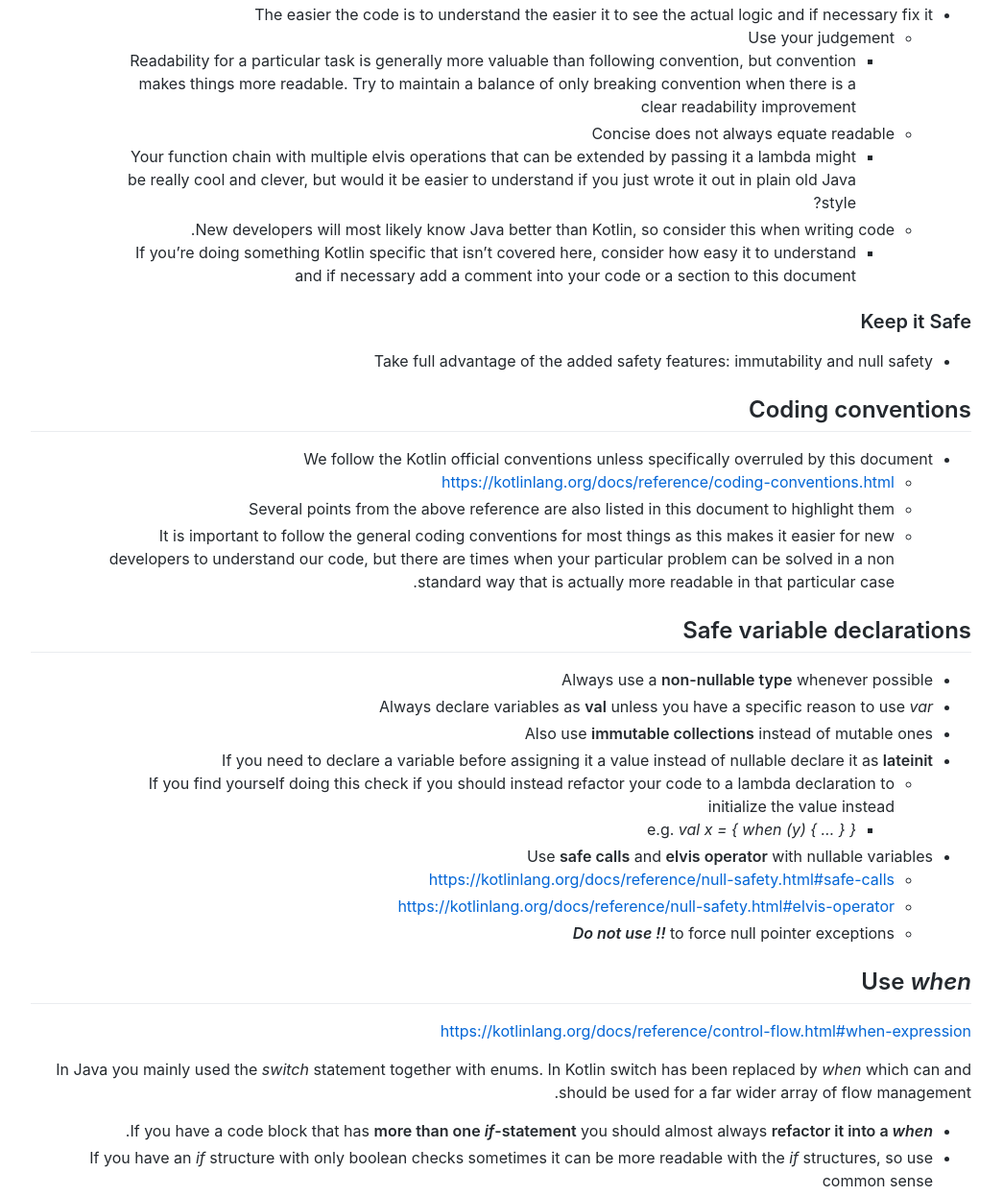
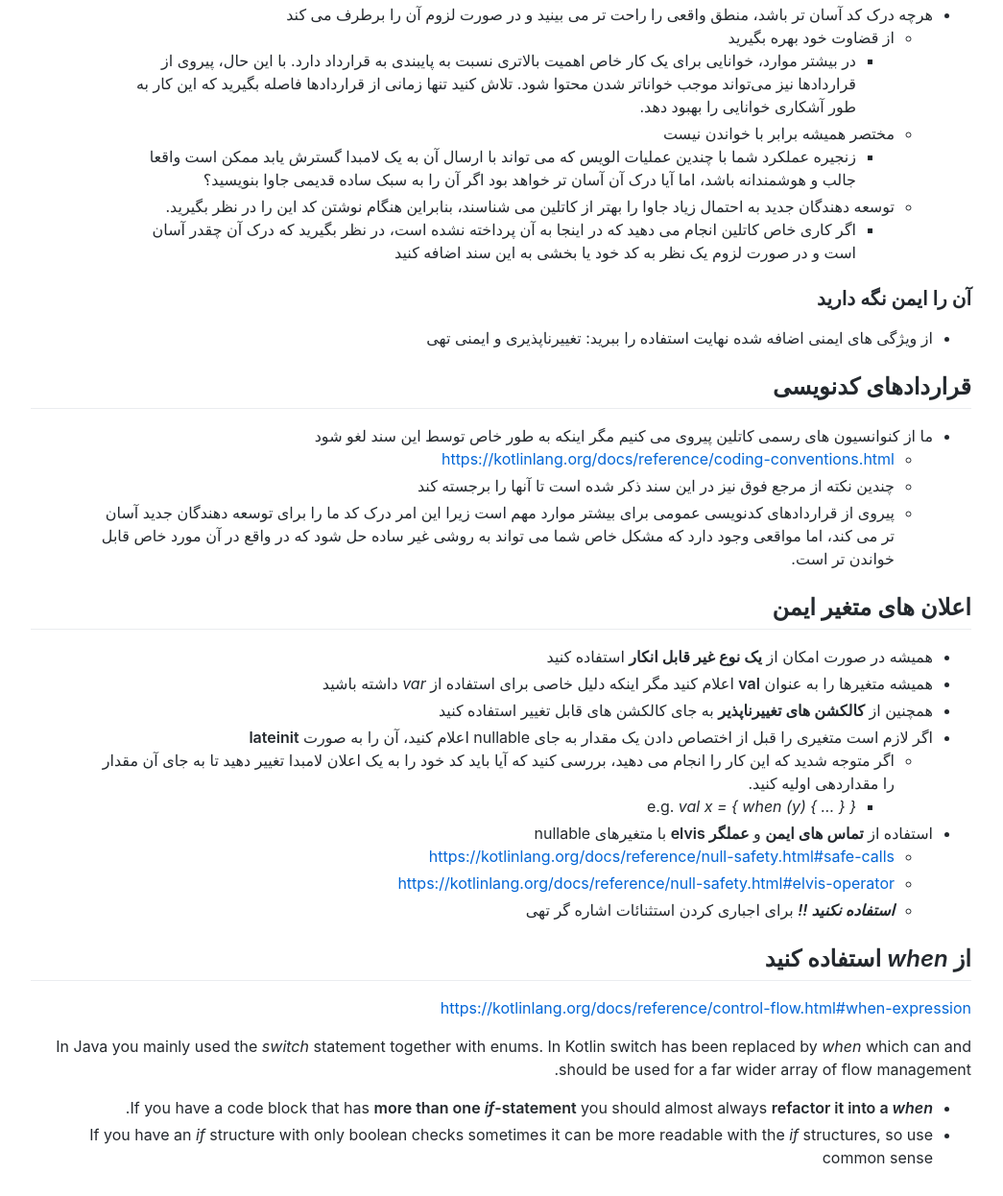
Before and after one commit to mirakabzi/kotlin, a plain HTML site: page index.html in a window 1280 px wide. Shown: the part 1367-2613 px from the top of the page at 96% size, without its empty margins (118-1163 px from the left). Drawn offline with Linux system fonts and the light colour scheme; a script that the page names is missing.

Commit message:
Update index.html

```diff
--- a/index.html
+++ b/index.html
@@ -114,75 +114,69 @@
           </p>
 
         <ul>
-            <li>The easier the code is to understand the easier it to see the actual logic and if necessary fix it
+            <li>هرچه درک کد آسان تر باشد، منطق واقعی را راحت تر می بینید و در صورت لزوم آن را برطرف می کند
                 <ul>
-                    <li>Use your judgement
+                  <li>از قضاوت خود بهره بگیرید
+                    <ul>
+                        <li>در بیشتر موارد، خوانایی برای یک کار خاص اهمیت بالاتری نسبت به پایبندی به قرارداد دارد. با این‌ حال، پیروی از قراردادها نیز می‌تواند موجب خواناتر شدن محتوا شود. تلاش کنید تنها زمانی از قراردادها فاصله بگیرید که این کار به طور آشکاری خوانایی را بهبود دهد.</li>
+                     </ul>
+                   </li>
+                    <li>مختصر همیشه برابر با خواندن نیست
                         <ul>
-                            <li>Readability for a particular task is generally more valuable than following convention,
-                                but convention makes things more readable. Try to maintain a balance of only breaking
-                                convention when there is a clear readability improvement</li>
+                            <li>
+                              زنجیره عملکرد شما با چندین عملیات الویس که می تواند با ارسال آن به یک لامبدا گسترش یابد ممکن است واقعا جالب و هوشمندانه باشد، اما آیا درک آن آسان تر خواهد بود اگر آن را به سبک ساده قدیمی جاوا بنویسید؟
+                            </li>
                         </ul>
                     </li>
-                    <li>Concise does not always equate readable
+                    <li>توسعه دهندگان جدید به احتمال زیاد جاوا را بهتر از کاتلین می شناسند، بنابراین هنگام نوشتن کد این را در نظر بگیرید.
                         <ul>
-                            <li>Your function chain with multiple elvis operations that can be extended by passing it a
-                                lambda might be really cool and clever, but would it be easier to understand if you just
-                                wrote it out in plain old Java style?</li>
-                        </ul>
-                    </li>
-                    <li>New developers will most likely know Java better than Kotlin, so consider this when writing
-                        code.
-                        <ul>
-                            <li>If you’re doing something Kotlin specific that isn’t covered here, consider how easy it
-                                to understand and if necessary add a comment into your code or a section to this
-                                document</li>
+                            <li>اگر کاری خاص کاتلین انجام می دهید که در اینجا به آن پرداخته نشده است، در نظر بگیرید که درک آن چقدر آسان است و در صورت لزوم یک نظر به کد خود یا بخشی به این سند اضافه کنید</li>
                         </ul>
                     </li>
                 </ul>
             </li>
         </ul>
 
-        <h3 id="keep-it-safe">Keep it <strong>Safe</strong></h3>
+        <h3 id="keep-it-safe">آن را <strong>ایمن</strong> نگه دارید</h3>
 
         <ul>
-            <li>Take full advantage of the added safety features: immutability and null safety</li>
+            <li>از ویژگی های ایمنی اضافه شده نهایت استفاده را ببرید: تغییرناپذیری و ایمنی تهی</li>
         </ul>
 
-        <h2 id="coding-conventions">Coding conventions</h2>
+        <h2 id="coding-conventions">قراردادهای کدنویسی</h2>
 
         <ul>
-            <li>We follow the Kotlin official conventions unless specifically overruled by this document
+            <li>ما از کنوانسیون های رسمی کاتلین پیروی می کنیم مگر اینکه به طور خاص توسط این سند لغو شود
                 <ul>
                     <li><a
                             href="https://kotlinlang.org/docs/reference/coding-conventions.html">https://kotlinlang.org/docs/reference/coding-conventions.html</a>
                     </li>
-                    <li>Several points from the above reference are also listed in this document to highlight them</li>
-                    <li>It is important to follow the general coding conventions for most things as this makes it easier
-                        for new developers to understand our code, but there are times when your particular problem can
-                        be solved in a non standard way that is actually more readable in that particular case.</li>
+                    <li>چندین نکته از مرجع فوق نیز در این سند ذکر شده است تا آنها را برجسته کند</li>
+                    <li>پیروی از قراردادهای کدنویسی عمومی برای بیشتر موارد مهم است زیرا این امر درک کد ما را برای توسعه دهندگان جدید آسان تر می کند، اما مواقعی وجود دارد که مشکل خاص شما می تواند به روشی غیر ساده حل شود که در واقع در آن مورد خاص قابل خواندن تر است.</li>
                 </ul>
             </li>
         </ul>
 
-        <h2 id="safe-variable-declarations">Safe variable declarations</h2>
+        <h2 id="safe-variable-declarations">اعلان های متغیر ایمن</h2>
 
         <ul>
-            <li>Always use a <strong>non-nullable type</strong> whenever possible</li>
-            <li>Always declare variables as <strong>val</strong> unless you have a specific reason to use <em>var</em>
+            <li>همیشه در صورت امکان از <strong>یک نوع غیر قابل انکار</strong> استفاده کنید
+              </li>
+            <li>همیشه متغیرها را به عنوان <strong>val</strong> اعلام کنید مگر اینکه دلیل خاصی برای استفاده از <em>var</em> داشته باشید
             </li>
-            <li>Also use <strong>immutable collections</strong> instead of mutable ones</li>
-            <li>If you need to declare a variable before assigning it a value instead of nullable declare it as
+            <li>همچنین از <strong>کالکشن های تغییرناپذیر</strong> به جای کالکشن های قابل تغییر استفاده کنید</li>
+            <li>اگر لازم است متغیری را قبل از اختصاص دادن یک مقدار به جای nullable اعلام کنید، آن را به صورت
                 <strong>lateinit</strong>
                 <ul>
-                    <li>If you find yourself doing this check if you should instead refactor your code to a lambda
-                        declaration to initialize the value instead
+                    <li>اگر متوجه شدید که این کار را انجام می دهید، بررسی کنید که آیا باید کد خود را به یک اعلان لامبدا تغییر دهید تا به جای آن مقدار را مقداردهی اولیه کنید.
                         <ul>
                             <li>e.g. <em>val x = { when (y) { … } }</em></li>
                         </ul>
                     </li>
                 </ul>
             </li>
-            <li>Use <strong>safe calls</strong> and <strong>elvis operator</strong> with nullable variables
+            <li>
+              استفاده از <strong>تماس های ایمن</strong> و <strong>عملگر elvis</strong> با متغیرهای nullable
                 <ul>
                     <li><a
                             href="https://kotlinlang.org/docs/reference/null-safety.html#safe-calls">https://kotlinlang.org/docs/reference/null-safety.html#safe-calls</a>
@@ -190,12 +184,12 @@
                     <li><a
                             href="https://kotlinlang.org/docs/reference/null-safety.html#elvis-operator">https://kotlinlang.org/docs/reference/null-safety.html#elvis-operator</a>
                     </li>
-                    <li><em><strong>Do not use !!</strong></em> to force null pointer exceptions</li>
+                    <li><em><strong>استفاده نکنید !!</strong></em> برای اجباری کردن استثنائات اشاره گر تهی</li>
                 </ul>
             </li>
         </ul>
 
-        <h2 id="use-when">Use <em><strong>when</strong></em></h2>
+        <h2 id="use-when">از <em><strong>when</strong></em> استفاده کنید</h2>
 
         <p><a
                 href="https://kotlinlang.org/docs/reference/control-flow.html#when-expression">https://kotlinlang.org/docs/reference/control-flow.html#when-expression</a>
```
